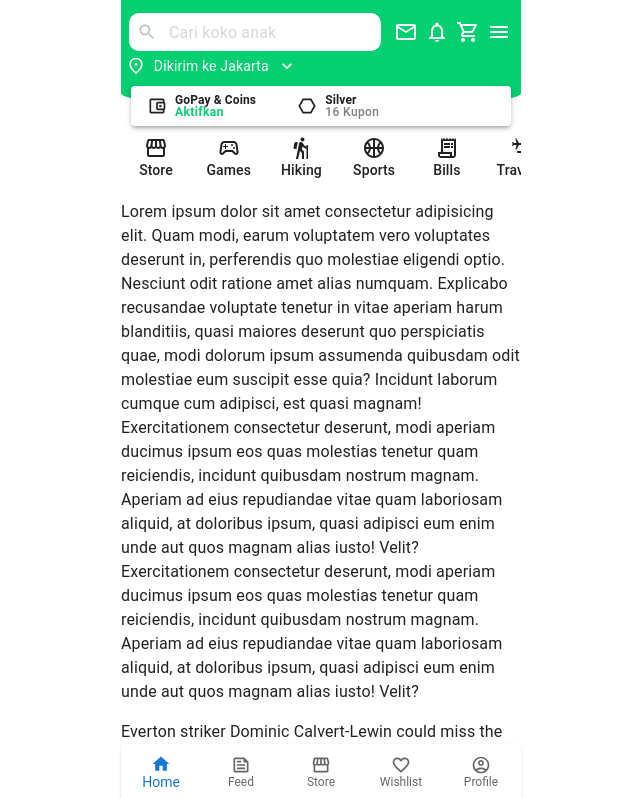
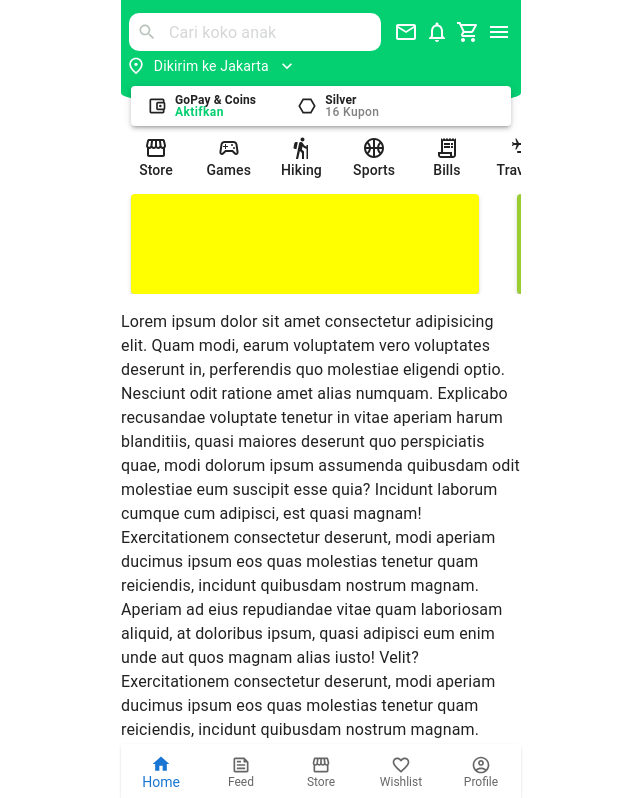
Before and after one commit to anangyoga/tokopediapp, a Next.js app: page / in a window 1280 px wide. Shown: the top 798 px of the page, without its empty margins (319-959 px from the left). Built offline with nearby package versions, Linux system fonts and the light colour scheme.

Commit message:
feat: UI promo

```diff
--- a/src/components/Content.tsx
+++ b/src/components/Content.tsx
@@ -2,6 +2,7 @@ import { Box } from "@mui/material";
 import CategoryCarousel from "./CategoryCarousel";
 import CoinsCoupon from "./CoinsCoupon";
 import Location from "./Location";
+import Promo from "./Promo";
 
 const Content = () => {
   return (
@@ -9,6 +10,7 @@ const Content = () => {
       <Location />
       <CoinsCoupon />
       <CategoryCarousel />
+      <Promo />
       <p>
         Lorem ipsum dolor sit amet consectetur adipisicing elit. Quam modi, earum voluptatem vero voluptates deserunt in, perferendis quo molestiae eligendi optio. Nesciunt odit ratione amet alias numquam. Explicabo recusandae voluptate
         tenetur in vitae aperiam harum blanditiis, quasi maiores deserunt quo perspiciatis quae, modi dolorum ipsum assumenda quibusdam odit molestiae eum suscipit esse quia? Incidunt laborum cumque cum adipisci, est quasi magnam!
--- /dev/null
+++ b/src/components/Promo.tsx
@@ -0,0 +1,24 @@
+import React from "react";
+import { Box, Paper } from "@mui/material";
+import { Swiper, SwiperSlide } from "swiper/react";
+import "swiper/css";
+
+const Promo = () => {
+  return (
+    <Swiper scrollbar={{ draggable: true }} slidesPerView={1.01} style={{ marginTop: 10, paddingLeft: 10 }}>
+      <Box sx={{ display: "flex" }}>
+        <SwiperSlide>
+          <Paper elevation={2} sx={{ cursor: "pointer", backgroundColor: "yellow", width: "90%", height: 100 }} />
+        </SwiperSlide>
+        <SwiperSlide>
+          <Paper elevation={2} sx={{ cursor: "pointer", backgroundColor: "yellowgreen", width: "90%", height: 100 }} />
+        </SwiperSlide>
+        <SwiperSlide>
+          <Paper elevation={2} sx={{ cursor: "pointer", backgroundColor: "green", width: "90%", height: 100 }} />
+        </SwiperSlide>
+      </Box>
+    </Swiper>
+  );
+};
+
+export default Promo;
```
Also changed, not shown: 1 other file (tests, documents, lock files or other folders).
